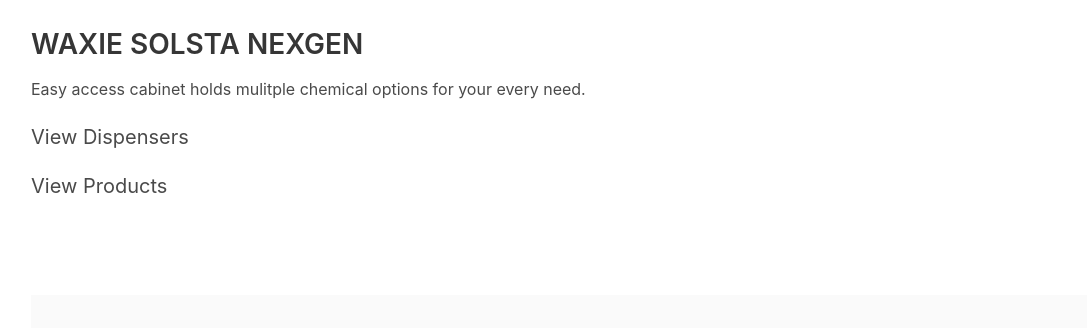
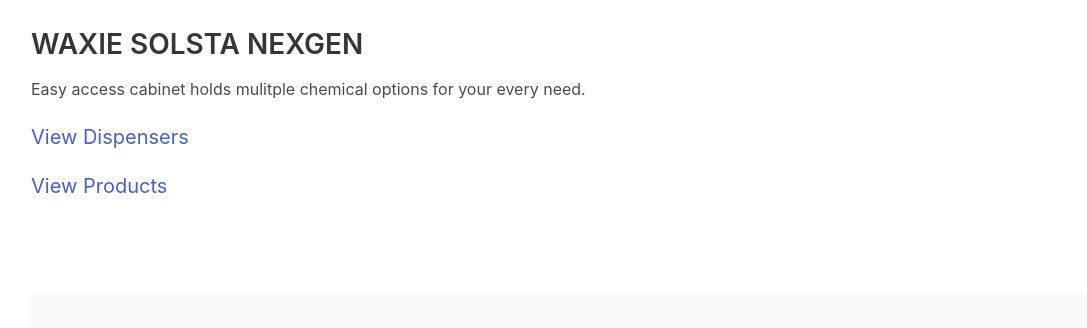
Before and after one commit to waxie-codes/WX-SOLSTA, a plain HTML site: page output/index.html in a window 1280 px wide. Shown: the part 952-1280 px from the top of the page, without its empty margins (33-1120 px from the left). Drawn offline with nearby package versions, Linux system fonts and the light colour scheme.

Commit message:
update index

```diff
--- a/output/index.html
+++ b/output/index.html
@@ -53,9 +53,9 @@
 <p>Easy access cabinet holds mulitple chemical options for your every need.</p>
     </div>
 
-    <h2 class="subtitle">View Dispensers</h2>
+    <h2 class="subtitle"><a href="/all_dispensers">View Dispensers</a></h2>
 
-    <h2 class="subtitle">View Products</h2>
+      <h2 class="subtitle"><a href="/all_products">View Products</a></h2>
   </div>
 </section>
 
```
Also changed, not shown: templates/index.html (+2 -2 lines).
